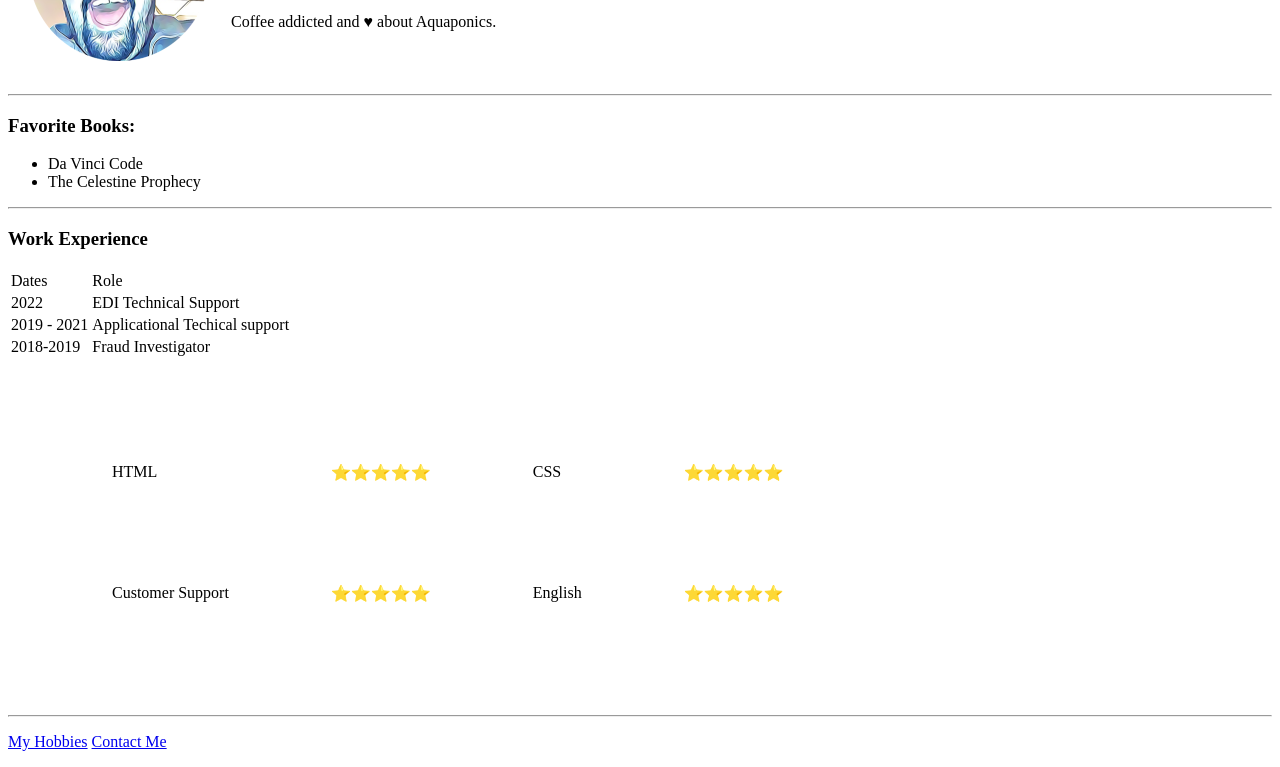
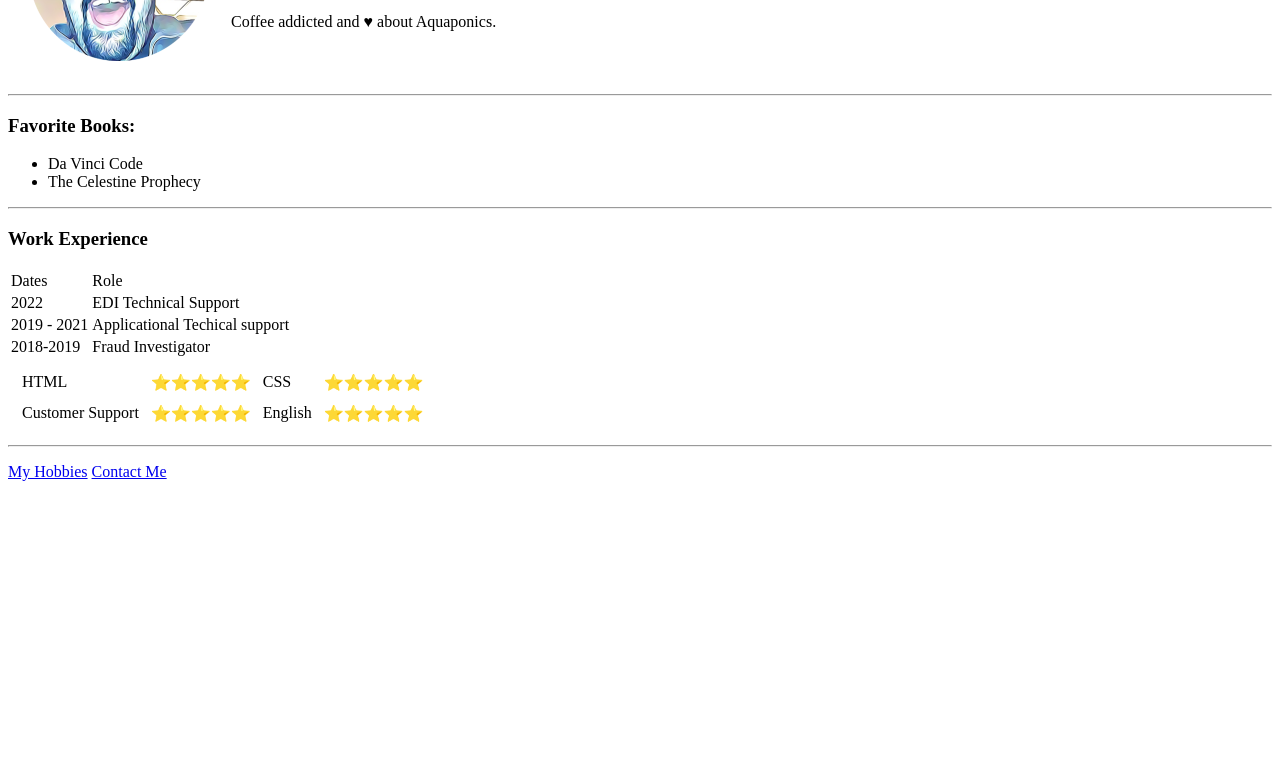
Before and after one commit to ldmiranda/cv, a plain HTML site: page index.html in a window 1280 px wide. Shown: the part 148-915 px from the top of the page. After the commit the page ends 800 px from the top, so only its background shows below. Drawn offline with Linux system fonts and the light colour scheme.

Commit message:
Update index.html

```diff
--- a/index.html
+++ b/index.html
@@ -51,7 +51,7 @@
     <table>
       <tr>
         <td>
-          <table cellspacing="100">
+          <table cellspacing="10">
             <tr>
               <td>HTML</td>
               <td>&#11088;&#11088;&#11088;&#11088;&#11088;</td>
```
